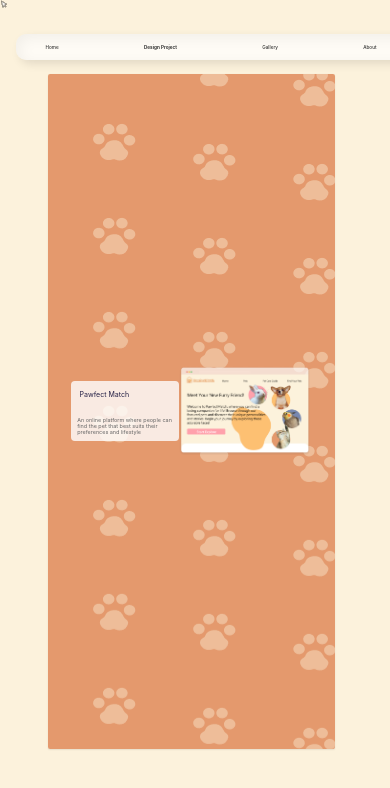
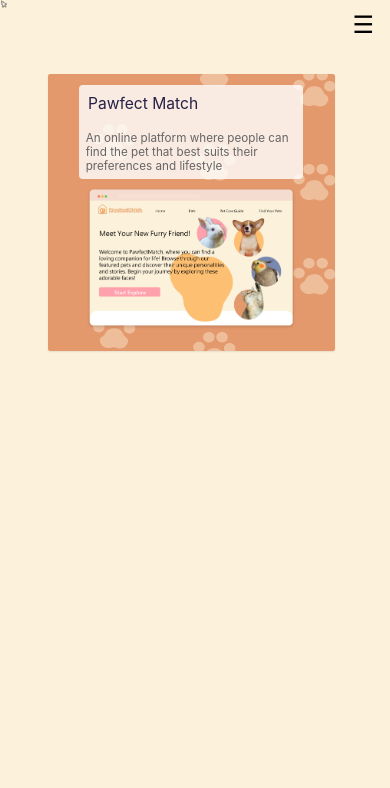
Before and after one commit to Cindysu123/my-portfolio, a React (Create React App) app: page /#/ui-design in a window 390 px wide. Shown: the top 788 px of the page. Built offline with nearby package versions, Linux system fonts and the light colour scheme.

Commit message:
mobile compatible

```diff
--- a/src/assets/css/Home.css
+++ b/src/assets/css/Home.css
@@ -118,3 +118,67 @@ body {
   padding: 3vw;
   border-radius: 1.4vw;
 }
+
+/* Mobile view */
+@media only screen and (max-width: 768px) {
+  .homepage {
+    display: flex;
+    justify-content: center;
+    align-items: center;
+    height: 100vh;
+  }
+
+  .intro {
+    margin: 0;
+    width: 90vw;
+    border-radius: 1vw;
+  }
+
+  .hello {
+    text-align: center;
+    font-size: 6vw;
+  }
+
+  .homepage__intro {
+    text-align: center;
+    font-size: 4vw;
+  }
+}
+
+/* Tablet view */
+@media only screen and (min-width: 769px) and (max-width: 1024px) {
+  .intro {
+    margin-left: 10vw;
+    margin-top: 10vw;
+    width: 80vw;
+    padding: 2vw;
+    border-radius: 1vw;
+  }
+
+  .hello {
+    font-size: 4vw;
+  }
+
+  .homepage__intro {
+    font-size: 3vw;
+  }
+}
+
+/* Desktop view */
+@media only screen and (min-width: 1025px) {
+  .intro {
+    margin-left: 16vw;
+    margin-top: 12vw;
+    width: 68vw;
+    padding: 3vw;
+    border-radius: 1.4vw;
+  }
+
+  .hello {
+    font-size: 2.4vw;
+  }
+
+  .homepage__intro {
+    font-size: 1.5vw;
+  }
+}
--- a/src/assets/css/Navigation.css
+++ b/src/assets/css/Navigation.css
@@ -39,3 +39,59 @@
   font-weight: bold;
   transition: 0.3s ease-in-out;
 }
+
+/* Mobile view */
+@media only screen and (max-width: 768px) {
+  .navigation {
+    width: 100%;
+    padding: 0;
+    background-color: transparent;
+    box-shadow: none;
+  }
+
+  .menu-button {
+    display: block;
+    font-size: 24px;
+    background: none;
+    border: none;
+    position: fixed;
+    top: 10px;
+    right: 10px;
+    z-index: 100;
+  }
+
+  .navigation__list {
+    display: none;
+    flex-direction: column;
+    align-items: center;
+    justify-content: center;
+    position: fixed;
+    top: 0;
+    left: 0;
+    right: 0;
+    bottom: 0;
+    background-color: rgba(255, 255, 255, 0.9);
+    z-index: 99;
+  }
+
+  .navigation__list.open {
+    display: flex;
+  }
+
+  .navigation__item {
+    padding: 20px;
+    font-size: 24px;
+  }
+
+  .navigation__link{
+    padding-left: 20vw;
+    padding-right: 20vw;
+    padding-top: 4vw;
+    padding-bottom: 4vw;
+    border-radius: 2vw;
+  }
+
+  .active {
+    background-color: #dcdef7;
+  }
+}
--- a/src/assets/css/UIDesign.css
+++ b/src/assets/css/UIDesign.css
@@ -78,3 +78,82 @@ body {
   flex-shrink: 0;
   transition: all 0.3s;
 }
+
+/* Mobile view */
+@media only screen and (max-width: 768px) {
+  .ui-design-card {
+    flex-direction: column;
+    align-items: center;
+    width: 90vw;
+    height: auto; /* auto height to accommodate stacked content and image */
+    padding: 3vw;
+  }
+
+  .ui-design-content,
+  .ui-design-image {
+    width: 80%; /* adjust as needed */
+    margin-bottom: 2vw; /* space between content and image */
+  }
+
+  .ui-design-title {
+    font-size: 4vw;
+  }
+
+  .Description {
+    font-size: 3vw;
+  }
+}
+
+/* Tablet view */
+@media only screen and (min-width: 769px) and (max-width: 1024px) {
+  .ui-design-card {
+    width: 75vw;
+    height: 70vh;
+    padding-left: 4vw;
+    padding-right: 4vw;
+  }
+
+  .ui-design-content {
+    width: 35vw;
+    padding: 1.2vw;
+  }
+
+  .ui-design-title {
+    font-size: 3vw;
+  }
+
+  .Description {
+    font-size: 2.5vw;
+  }
+
+  .ui-design-image {
+    width: 38vw;
+  }
+}
+
+/* Desktop view */
+@media only screen and (min-width: 1025px) {
+  .ui-design-card {
+    width: 80vw;
+    height: 80vh;
+    padding-left: 6vw;
+    padding-right: 6vw;
+  }
+
+  .ui-design-content {
+    width: 30vw;
+    padding: 1.6vw;
+  }
+
+  .ui-design-title {
+    font-size: 1.8vw;
+  }
+
+  .Description {
+    font-size: 1.4vw;
+  }
+
+  .ui-design-image {
+    width: 34vw;
+  }
+}
--- a/src/components/HomePage.js
+++ b/src/components/HomePage.js
@@ -1,5 +1,5 @@
 // Import required modules and assets
-import React, { useState, useEffect } from 'react';
+import React from 'react';
 import '../assets/css/Home.css';
 
 // Define HomePage component
--- a/src/components/Navigation.js
+++ b/src/components/Navigation.js
@@ -3,6 +3,7 @@ import { NavLink, useLocation } from 'react-router-dom';
 import '../assets/css/Navigation.css';
 
 const Navigation = () => {
+  const [menuOpen, setMenuOpen] = useState(false);
 
   useEffect(() => {
     const cursor = document.querySelector('.cursor');
@@ -32,26 +33,35 @@ const Navigation = () => {
     };
   }, []);
 
+  const toggleMenu = () => {
+    setMenuOpen(!menuOpen);
+  };
+
+  const closeMenu = () => {  // New function to close the menu
+    setMenuOpen(false);
+  };
+
   return (
-    <nav className="navigation">
-      <ul className="navigation__list">
+    <nav className={`navigation ${menuOpen ? 'open' : ''}`}>
+      <button className="menu-button" onClick={toggleMenu}>☰</button>  {/* New button */}
+      <ul className={`navigation__list ${menuOpen ? 'open' : ''}`}>
         <li className="navigation__item">
-          <NavLink to="/" className="navigation__link" exact="true" activeclassname="active">
+          <NavLink to="/" className="navigation__link" exact="true" activeclassname="active" onClick={closeMenu}>
             Home
           </NavLink>
         </li>
         <li className="navigation__item">
-          <NavLink to="/ui-design" className="navigation__link" activeclassname="active">
+          <NavLink to="/ui-design" className="navigation__link" activeclassname="active" onClick={closeMenu}>
             Design Project
           </NavLink>
         </li>
         <li className="navigation__item">
-          <NavLink to="/drawings" className="navigation__link" activeclassname="active">
+          <NavLink to="/drawings" className="navigation__link" activeclassname="active" onClick={closeMenu}>
             Gallery
           </NavLink>
         </li>
         <li className="navigation__item">
-          <NavLink to="/contact" className="navigation__link" activeclassname="active">
+          <NavLink to="/contact" className="navigation__link" activeclassname="active" onClick={closeMenu}>
             About
           </NavLink>
         </li>
```
